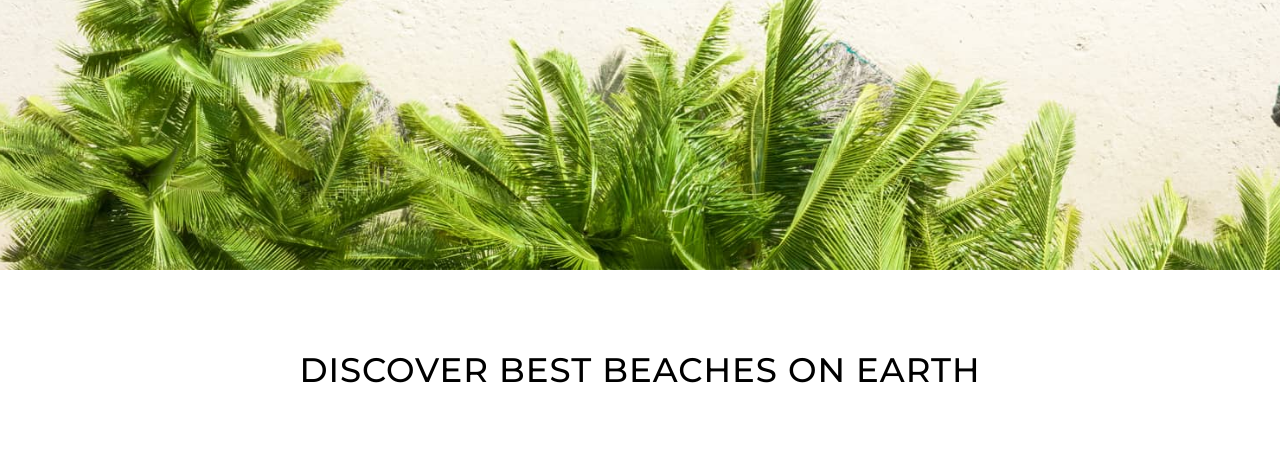
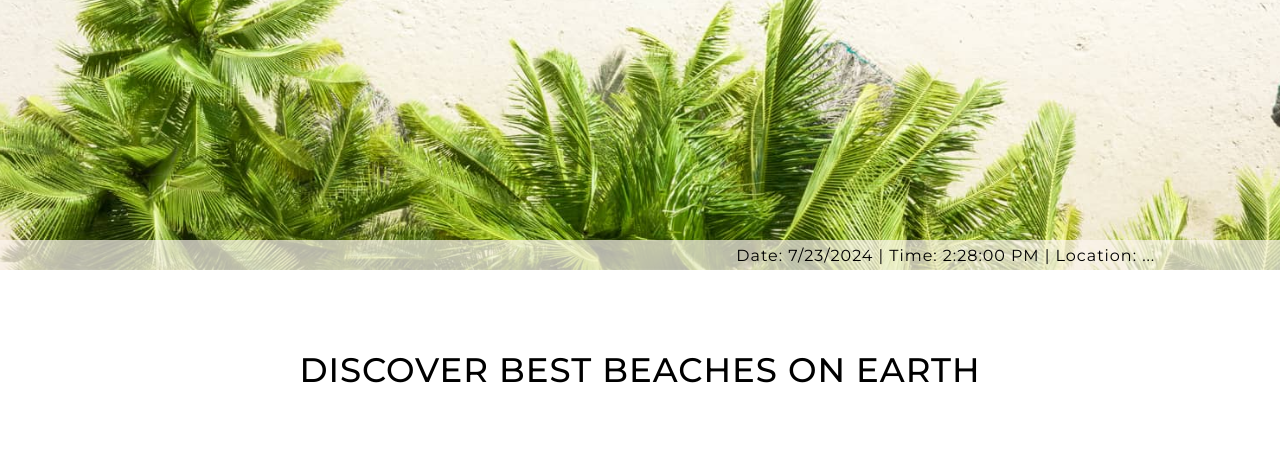
Before and after one commit to sonsonn98/Sem1_project, a PHP site: page /beautifulbeaches/index.php in a window 1280 px wide. Shown: the part 530-999 px from the top of the page. Run offline with PHP 8.4, Linux system fonts and the light colour scheme; data that the repository does not hold is empty; some libraries are stand-ins or nearby versions; some web fonts are replaced.

Commit message:
update ticker

```diff
--- /dev/null
+++ b/beautifulbeaches/app/asset/ticker.css
@@ -0,0 +1,27 @@
+.ticker {
+    position: fixed;
+    bottom: 0;
+    width: 100%;
+    height: 30px;
+    background-color: rgba(252, 245, 239, 0.7);;
+    color: black;
+    font-size: 16px;
+    padding: 10px 0;
+    white-space: nowrap;
+    overflow: hidden;
+    display: flex;
+    align-items: center;
+}
+.ticker span {
+    display: inline-block;
+    padding-left: 100%;
+    animation: ticker 10s linear infinite;
+}
+@keyframes ticker {
+    from {
+        transform: translateX(100%);
+    }
+    to {
+        transform: translateX(-100%);
+    }
+}
--- /dev/null
+++ b/beautifulbeaches/app/asset/ticker.js
@@ -0,0 +1,40 @@
+let locationInfo = '...';
+
+    function fetchLocation() {
+        if (navigator.geolocation) {
+            navigator.geolocation.getCurrentPosition(
+                (position) => {
+                    const latitude = position.coords.latitude;
+                    const longitude = position.coords.longitude;
+                    fetch(`https://nominatim.openstreetmap.org/reverse?format=json&lat=${latitude}&lon=${longitude}`)
+                        .then(response => response.json())
+                        .then(data => {
+                            locationInfo = data.address.city || data.address.town || data.address.village || data.address.state || data.address.country || 'Unknown location';
+                            updateTicker();
+                        })
+                        .catch(() => {
+                            locationInfo = 'Unable to fetch location';
+                            updateTicker();
+                        });
+                },
+                () => {
+                    locationInfo = 'Location access denied';
+                    updateTicker();
+                }
+            );
+        } else {
+            locationInfo = 'Geolocation not supported';
+            updateTicker();
+        }
+    }
+
+    function updateTicker() {
+        const tickerContent = document.getElementById('tickerContent');
+        const now = new Date();
+        const formattedDate = now.toLocaleDateString();
+        const formattedTime = now.toLocaleTimeString();
+        tickerContent.innerText = `Date: ${formattedDate} | Time: ${formattedTime} | Location: ${locationInfo}`;
+    }
+
+    fetchLocation();
+    setInterval(updateTicker, 1000);
--- a/beautifulbeaches/app/controllers/ToplistController.php
+++ b/beautifulbeaches/app/controllers/ToplistController.php
@@ -18,7 +18,6 @@ class ToplistController extends BaseController {
                 $beach['images'] = $this->__toplistModel->getImageSlider($beach['id']);
             }
 
-
             if ($zone) {
                 $this->view("layout2", ["content" => "toplist",
                 "zone" => $zone,
--- a/beautifulbeaches/app/views/footer.php
+++ b/beautifulbeaches/app/views/footer.php
@@ -119,5 +119,9 @@
         </div>
       </div>
     </footer>
+
+    <div class="ticker" id="ticker">
+      <span id="tickerContent">...</span>
+    </div>
 </body>
 </html>
--- a/beautifulbeaches/app/views/layout.php
+++ b/beautifulbeaches/app/views/layout.php
@@ -26,6 +26,7 @@
     <link rel="stylesheet" href="/beautifulbeaches/app/asset/footer.css" />
     <link rel="stylesheet" href="/beautifulbeaches/app/asset/maincontent.css" />
     <link rel="stylesheet" href="/beautifulbeaches/app/asset/slide.css" />
+    <link rel="stylesheet" href="/beautifulbeaches/app/asset/ticker.css">
 
     <!-- <link href="https://maxcdn.bootstrapcdn.com/bootstrap/4.5.2/css/bootstrap.min.css" rel="stylesheet"> -->
     <title></title>
@@ -45,7 +46,9 @@
       crossorigin="anonymous"
     ></script>
 
+
     <script src="/beautifulbeaches/app/asset/scrollHeader.js"></script>
+    <script src="/beautifulbeaches/app/asset/ticker.js"></script>
 </body>
 
 </html>
--- a/beautifulbeaches/app/views/layout2.php
+++ b/beautifulbeaches/app/views/layout2.php
@@ -26,6 +26,7 @@
     <link rel="stylesheet" href="/beautifulbeaches/app/asset/header2.css" />
     <link rel="stylesheet" href="/beautifulbeaches/app/asset/maincontent.css" />
     <link rel="stylesheet" href="/beautifulbeaches/app/asset/slide.css" />
+    <link rel="stylesheet" href="/beautifulbeaches/app/asset/ticker.css">
 
     <title></title>
     </head>
@@ -44,5 +45,6 @@
       crossorigin="anonymous"
     ></script>
     <script src="/beautifulbeaches/app/asset/scrollHeader.js"></script>
+    <script src="/beautifulbeaches/app/asset/ticker.js"></script>
 </body>
 </html>
--- a/beautifulbeaches/app/views/toplist.php
+++ b/beautifulbeaches/app/views/toplist.php
@@ -44,7 +44,7 @@
                   <div class="slider-title"><?= $beach['name'] ?></div>
                   <div class="slider-text"><?= $beach['country_name'] ?></div>
                 </div>
-                <a href="/beautifulbeaches/details/index" class="slider-link">Details</a>
+                <a href="/beautifulbeaches/details/index?id=<?= $beach['id'] ?>" class="slider-link">Details</a>
               </div>
             </div>
             <?php endforeach; ?>
```
Also changed, not shown: beautifulbeaches/app/asset/header.css (+0 -12 lines), beautifulbeaches/app/controllers/GalleryController.php (added, +11 -0 lines), beautifulbeaches/app/models/GalleryModel.php (added, +8 -0 lines), beautifulbeaches/app/views/details.php (+1 -38 lines).
